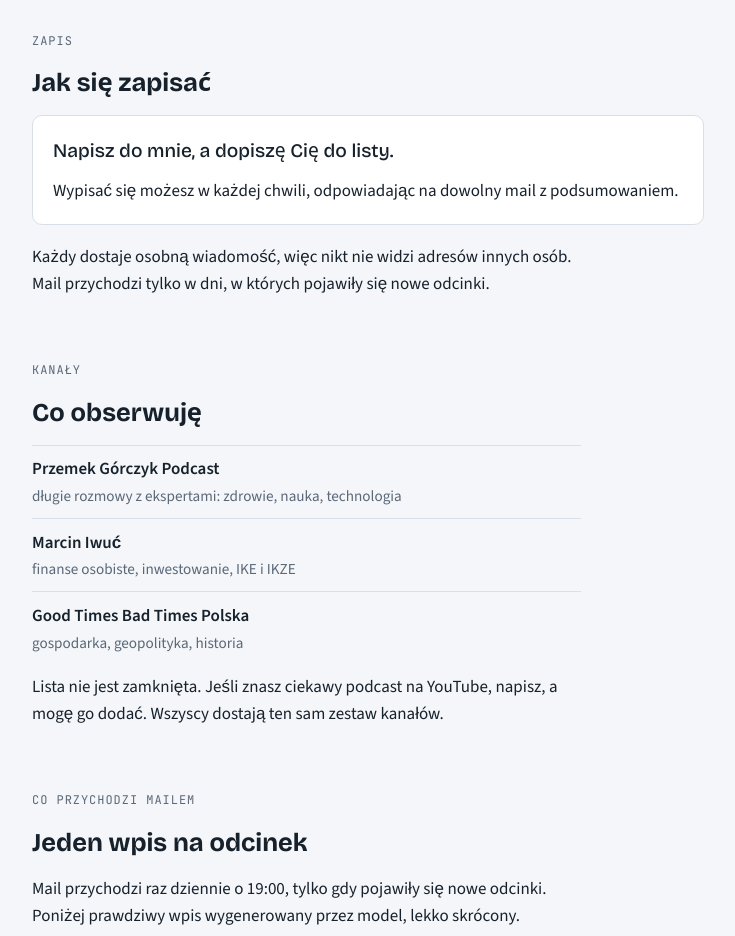
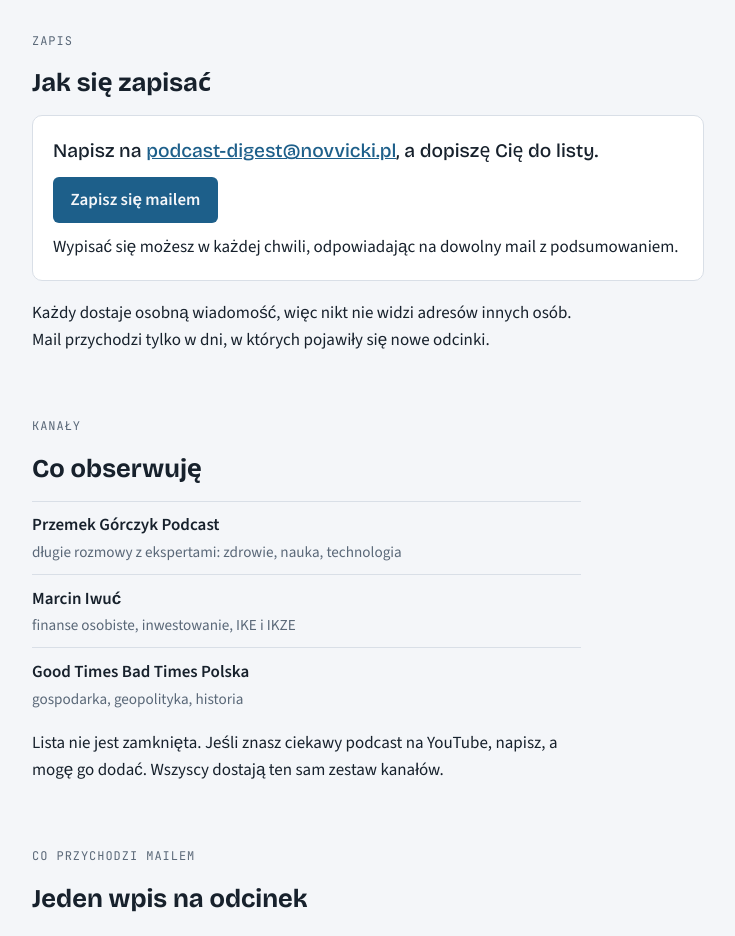
Before and after one commit to nowickit/podcast-digest, a plain HTML site: page index.html in a window 1280 px wide. Shown: the part 960-1896 px from the top of the page, without its empty margins (272-1007 px from the left). Drawn offline with nearby package versions, Linux system fonts and the light colour scheme.

Commit message:
Add signup email with prefilled subject and body

```diff
--- a/index.html
+++ b/index.html
@@ -166,6 +166,13 @@ footer { border-top: 1px solid var(--line); padding-block: 1.5rem 3rem; color: v
 .channels li span { color: var(--muted); font-size: 0.95rem; }
 .signup { background: var(--surface); border: 1px solid var(--line); border-radius: 10px; padding: 1.25rem; display: grid; gap: 0.6rem; }
 .signup .addr { font-family: var(--f-display); font-size: 1.2rem; font-weight: 500; }
+.signup .addr a { word-break: break-all; }
+.btn {
+  display: inline-block; background: var(--accent); color: var(--paper); text-decoration: none;
+  font-weight: 600; padding: 0.6rem 1.1rem; border-radius: 6px;
+}
+.btn:hover { filter: brightness(1.08); }
+.btn:focus-visible { outline: 2px solid var(--accent); outline-offset: 3px; }
 </style>
 </head>
 <body>
@@ -225,7 +232,8 @@ footer { border-top: 1px solid var(--line); padding-block: 1.5rem 3rem; color: v
       <span class="label">Zapis</span>
       <h2>Jak się zapisać</h2>
       <div class="signup">
-        <p class="addr">Napisz do mnie, a dopiszę Cię do listy.</p>
+        <p class="addr">Napisz na <a href="mailto:podcast-digest@novvicki.pl?subject=Zapis%20na%20Samo%20sedno&amp;body=Cze%C5%9B%C4%87%2C%0D%0A%0D%0Achc%C4%99%20dostawa%C4%87%20codzienne%20podsumowania%20podcast%C3%B3w%20na%20ten%20adres.%0D%0A%0D%0AImi%C4%99%3A%20%0D%0A">podcast-digest@novvicki.pl</a>, a dopiszę Cię do listy.</p>
+        <p><a class="btn" href="mailto:podcast-digest@novvicki.pl?subject=Zapis%20na%20Samo%20sedno&amp;body=Cze%C5%9B%C4%87%2C%0D%0A%0D%0Achc%C4%99%20dostawa%C4%87%20codzienne%20podsumowania%20podcast%C3%B3w%20na%20ten%20adres.%0D%0A%0D%0AImi%C4%99%3A%20%0D%0A">Zapisz się mailem</a></p>
         <p>Wypisać się możesz w każdej chwili, odpowiadając na dowolny mail z podsumowaniem.</p>
       </div>
       <p>Każdy dostaje osobną wiadomość, więc nikt nie widzi adresów innych osób. Mail przychodzi tylko w dni, w których pojawiły się nowe odcinki.</p>
```
